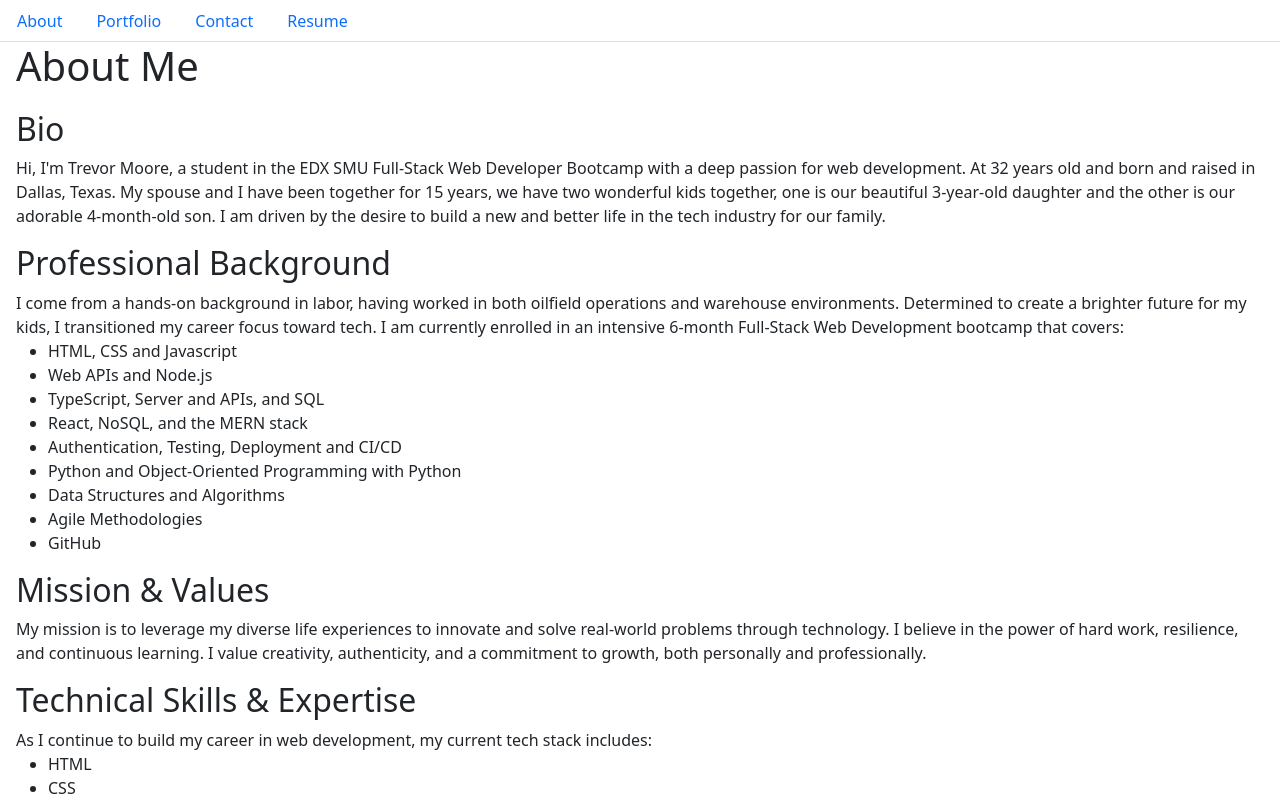
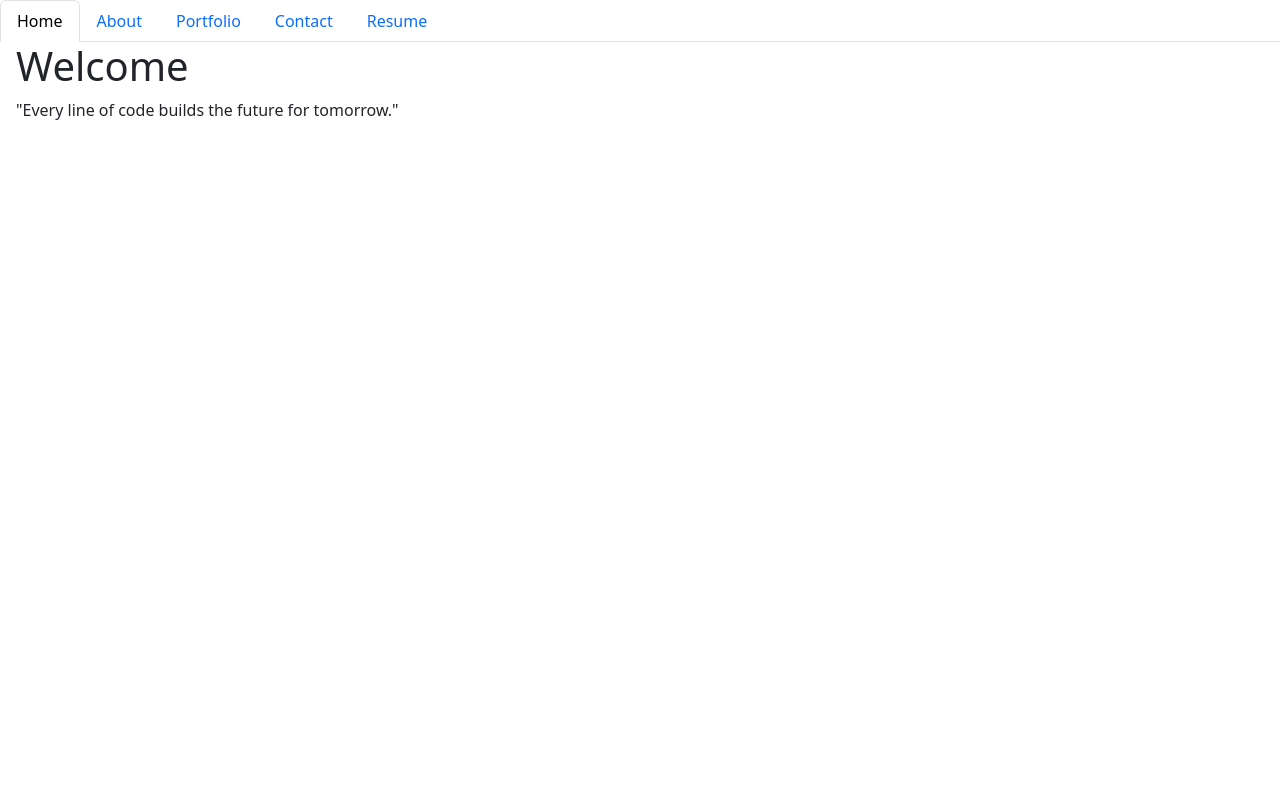
Before and after one commit to Treevyy/React-Portfolio, a React (Vite) app: page / in a window 1280 px wide. Shown: the top 800 px of the page. Built offline with nearby package versions, Linux system fonts and the light colour scheme.

Commit message:
added a home page to the website and nav bar

```diff
--- a/package.json
+++ b/package.json
@@ -12,6 +12,7 @@
   "dependencies": {
     "bootstrap": "^5.3.3",
     "react": "^18.3.1",
+    "react-bootstrap": "^2.10.9",
     "react-dom": "^18.3.1",
     "react-router-dom": "^7.3.0"
   },
--- a/src/App.css
+++ b/src/App.css
@@ -1,7 +1,7 @@
-.contact-page {
+/* .contact-page {
     display: flex;
     justify-content: center;
     align-items: center;
     height: 100vh;
-    background-color: #ee5151;
-}
+    background-color:
+} */
--- a/src/components/NavTabs.tsx
+++ b/src/components/NavTabs.tsx
@@ -5,6 +5,14 @@ function NavTabs() {
 
   return (
     <ul className="nav nav-tabs">
+      <li className="nav-item">
+        <Link
+          to="/"
+          className={currentPage === '/' ? 'nav-link active' : 'nav-link'}
+        >
+          Home
+        </Link>
+      </li>
       <li className="nav-item">
         <Link
           to="/About"
--- /dev/null
+++ b/src/pages/Home.tsx
@@ -0,0 +1,7 @@
+export default function Home() {
+    return (
+    <div>
+        <h1>Welcome</h1>
+        <p>"Every line of code builds the future for tomorrow."</p>
+    </div>
+)}
```
Also changed, not shown: src/main.tsx (+6 -1 lines), 1 other file (tests, documents, lock files or other folders).
